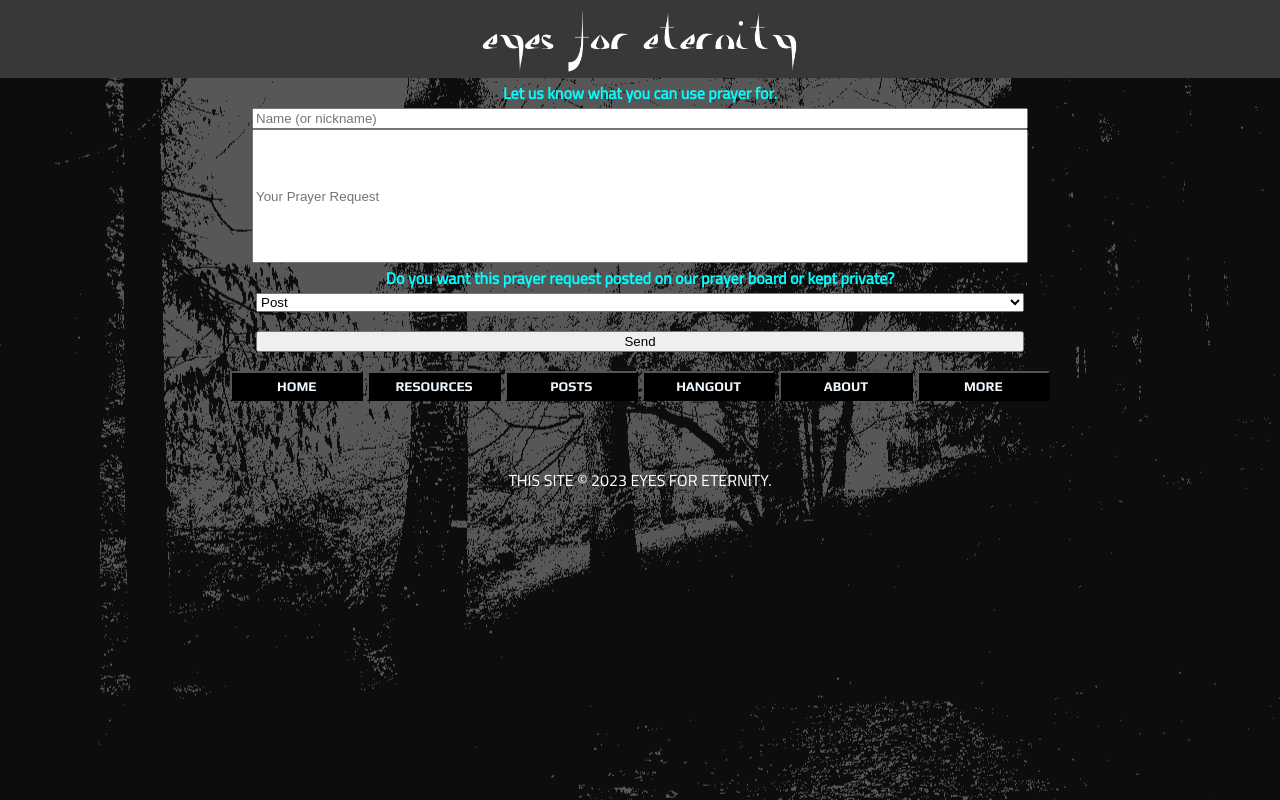
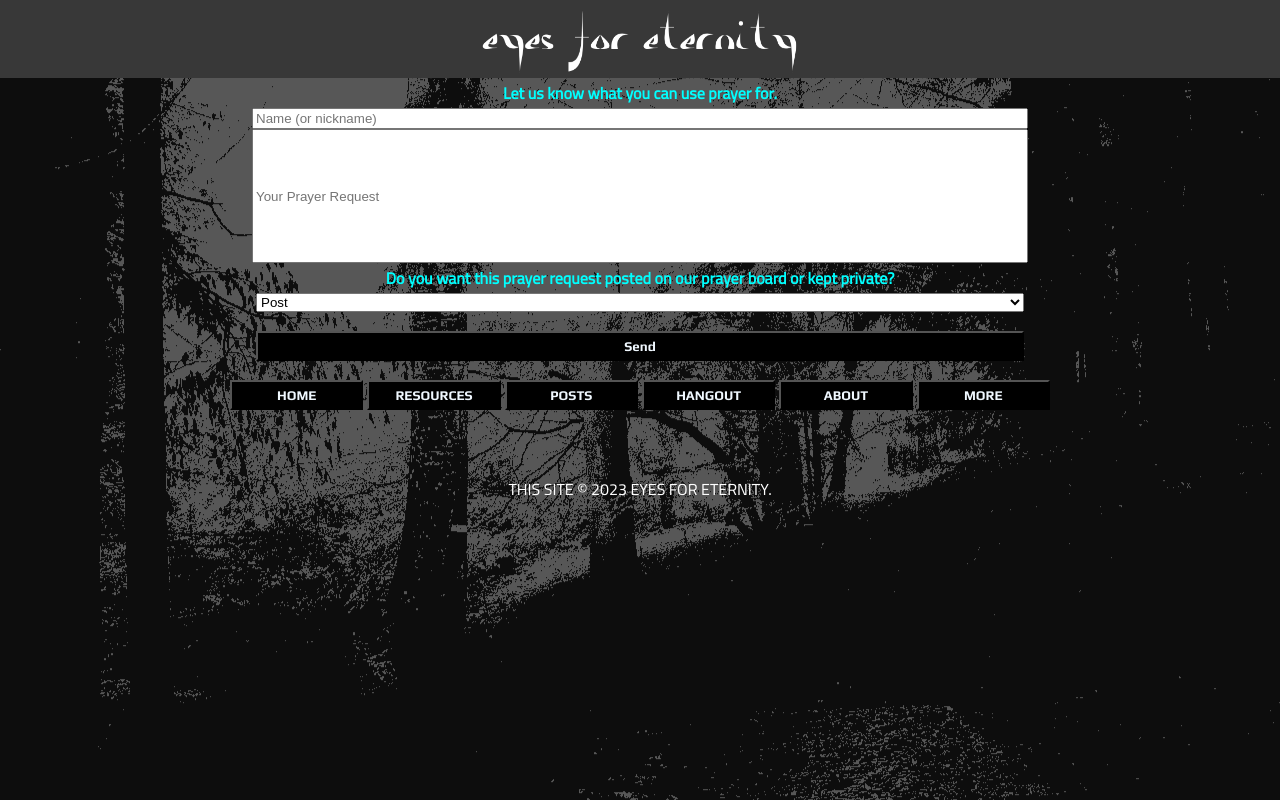
Before and after one commit to Butdoesitdjent/eyesforeternity, a plain HTML site: page request.html in a window 1280 px wide. Drawn offline with Linux system fonts and the light colour scheme; a web font is replaced by a local one.

Commit message:
Update request.html

```diff
--- a/request.html
+++ b/request.html
@@ -25,7 +25,7 @@
             <option value="Post">Post</option>
             <option value="Don't Post">Don't Post</option>
             </select>
-            <p><button class="buttons" type="submit" style="width:60vw">Send</button>
+            <p class="buttons"><button class="btn btn-1" type="submit" style="width:60vw">Send</button>
             </form></div>
         <p class="buttons" align="middle" margin-top="20px"><button class="btn btn-1"; onclick="window.location.href='index.html';" style="width:10em">HOME</button>
             <button class="btn btn-1"; onclick="window.location.href='resources.html';" style="width:10em">RESOURCES</button>
```
